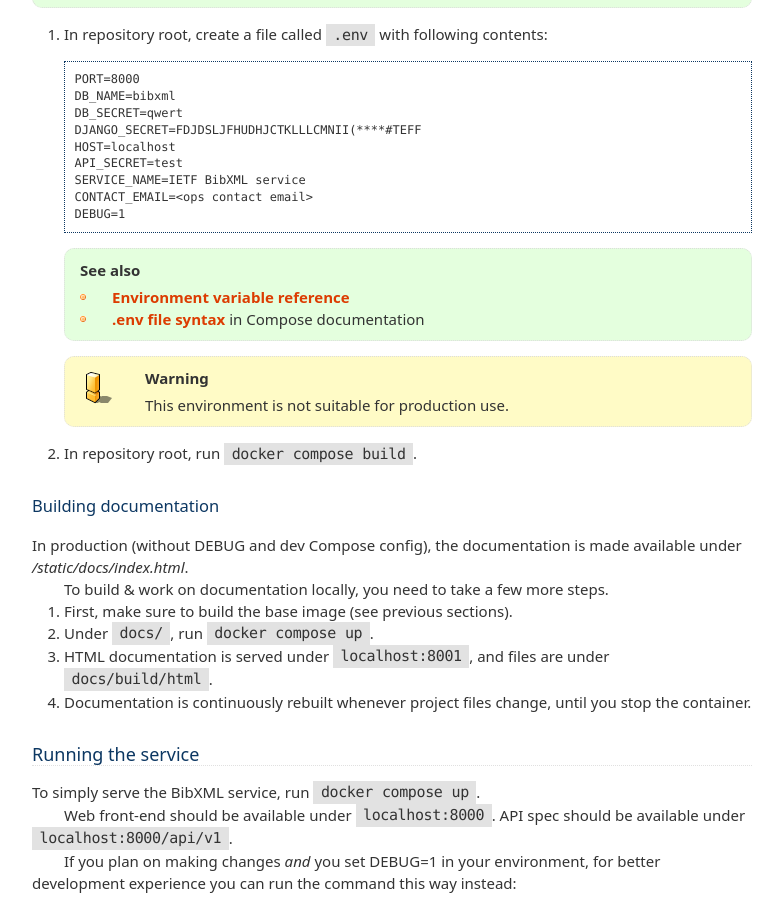
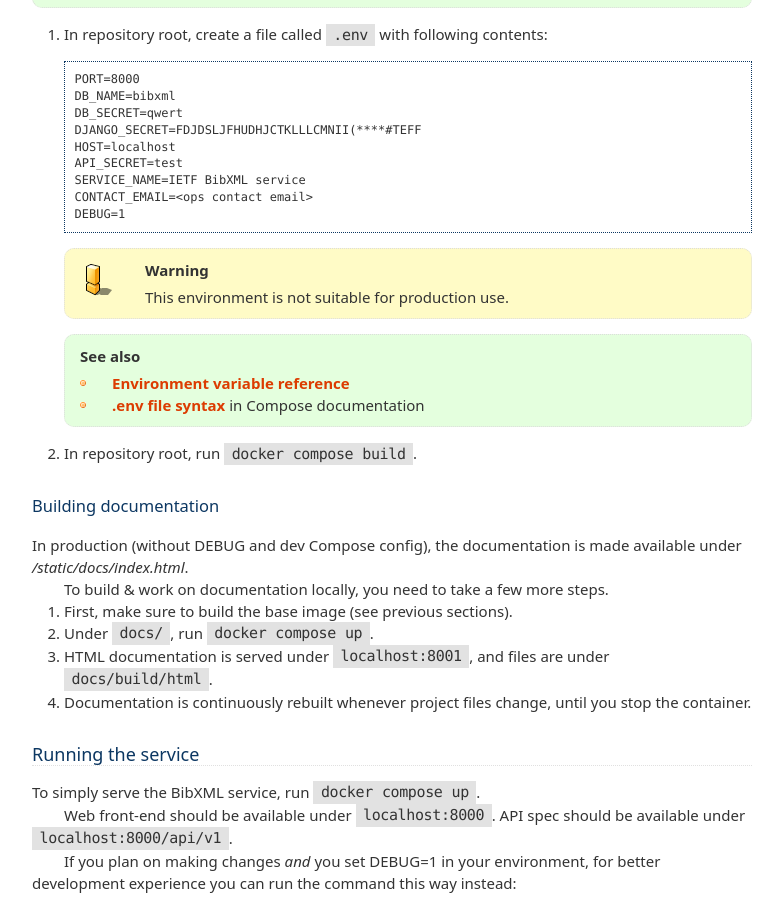
Before and after one commit to ietf-tools/bibxml-service, a Sphinx documentation site: the page built from docs/howto/develop-locally.rst, in a window 1280 px wide and 900 px high, scrolled down 1060 px. Shown: the whole window, without its empty margins (248-1031 px from the left). Built offline with Sphinx 7.4.7, drawn with Linux system fonts in a browser that asks for light colours; pages that are not in the unit, such as notebooks, are missing from menus.

```diff
--- a/docs/howto/develop-locally.rst
+++ b/docs/howto/develop-locally.rst
@@ -57,12 +57,12 @@ Building base image
       CONTACT_EMAIL=<ops contact email>
       DEBUG=1
 
+   .. warning:: This environment is not suitable for production use.
+
    .. seealso::
 
       - :doc:`/ref/env`
       - `.env file syntax <https://docs.docker.com/compose/env-file/#syntax-rules>`_ in Compose documentation
-
-   .. warning:: This environment is not suitable for production use.
 
 2. In repository root, run ``docker compose build``.
 
```
